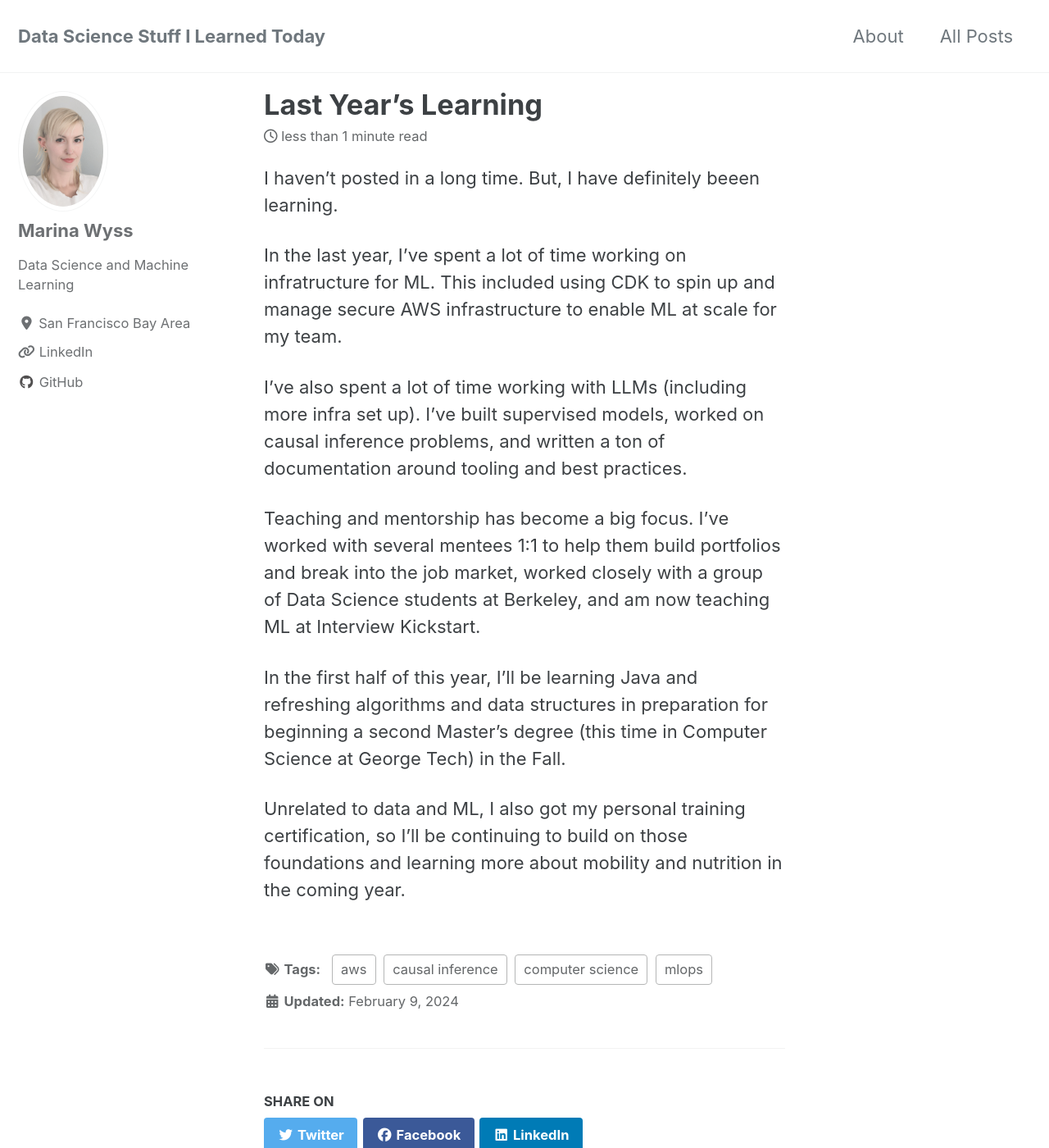
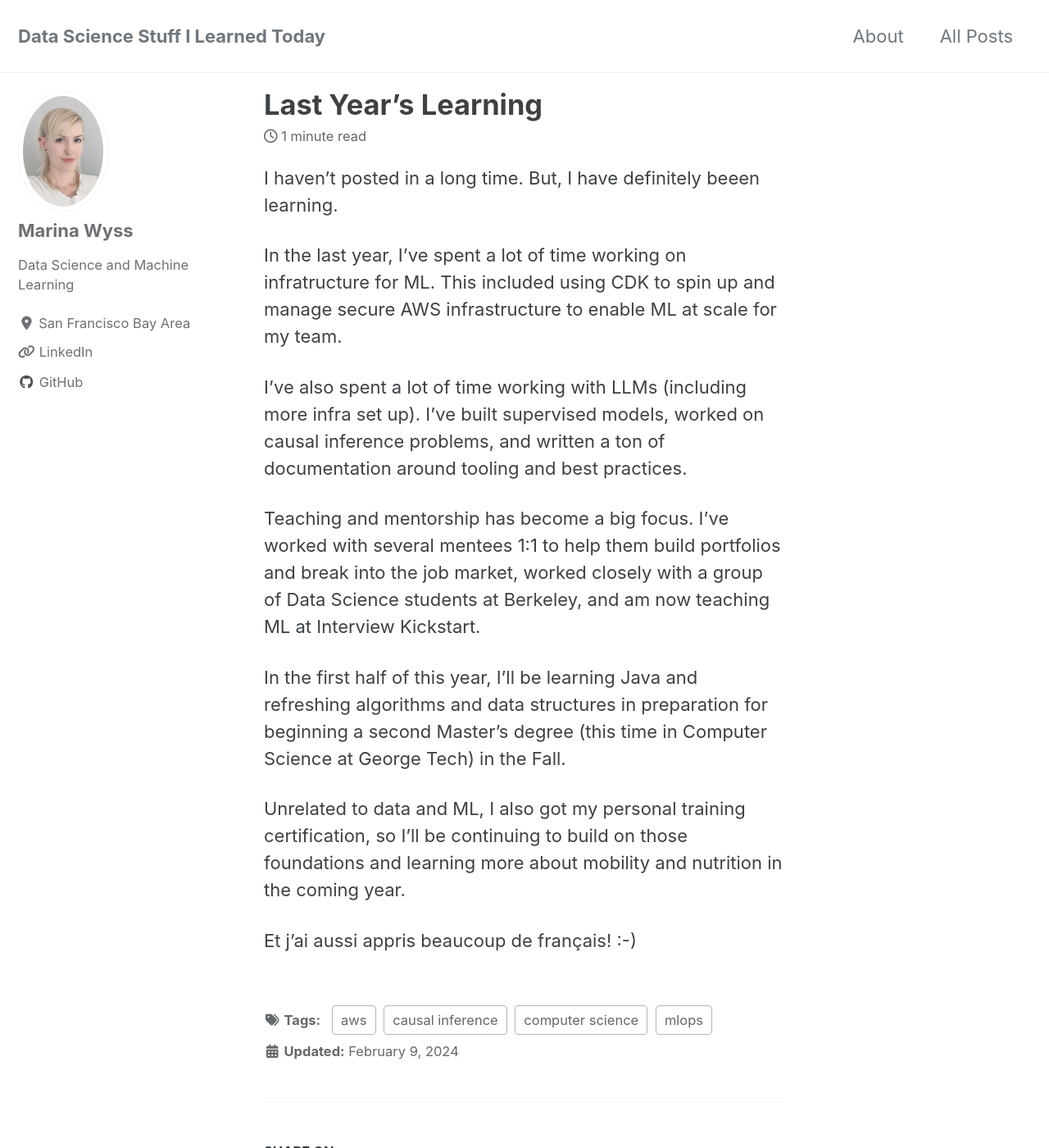
Before and after one commit to MarinaWyss/MarinaWyss.github.io, a Jekyll site: the page built from _posts/2024-02-09-last-year.md, in a window 1280 px wide and 1400 px high. Shown: the whole window at 82% size. Built offline with Jekyll 4.4.1, drawn with Linux system fonts in a browser that asks for light colours; cached includes are drawn as plain includes; nearby versions of some CDN libraries.

Commit message:
Update 2024-02-09-last-year.md

```diff
--- a/_posts/2024-02-09-last-year.md
+++ b/_posts/2024-02-09-last-year.md
@@ -16,3 +16,5 @@ Teaching and mentorship has become a big focus. I've worked with several mentees
 In the first half of this year, I'll be learning Java and refreshing algorithms and data structures in preparation for beginning a second Master's degree (this time in Computer Science at George Tech) in the Fall.
 
 Unrelated to data and ML, I also got my personal training certification, so I'll be continuing to build on those foundations and learning more about mobility and nutrition in the coming year.
+
+Et j'ai aussi appris beaucoup de français! :-)
```
